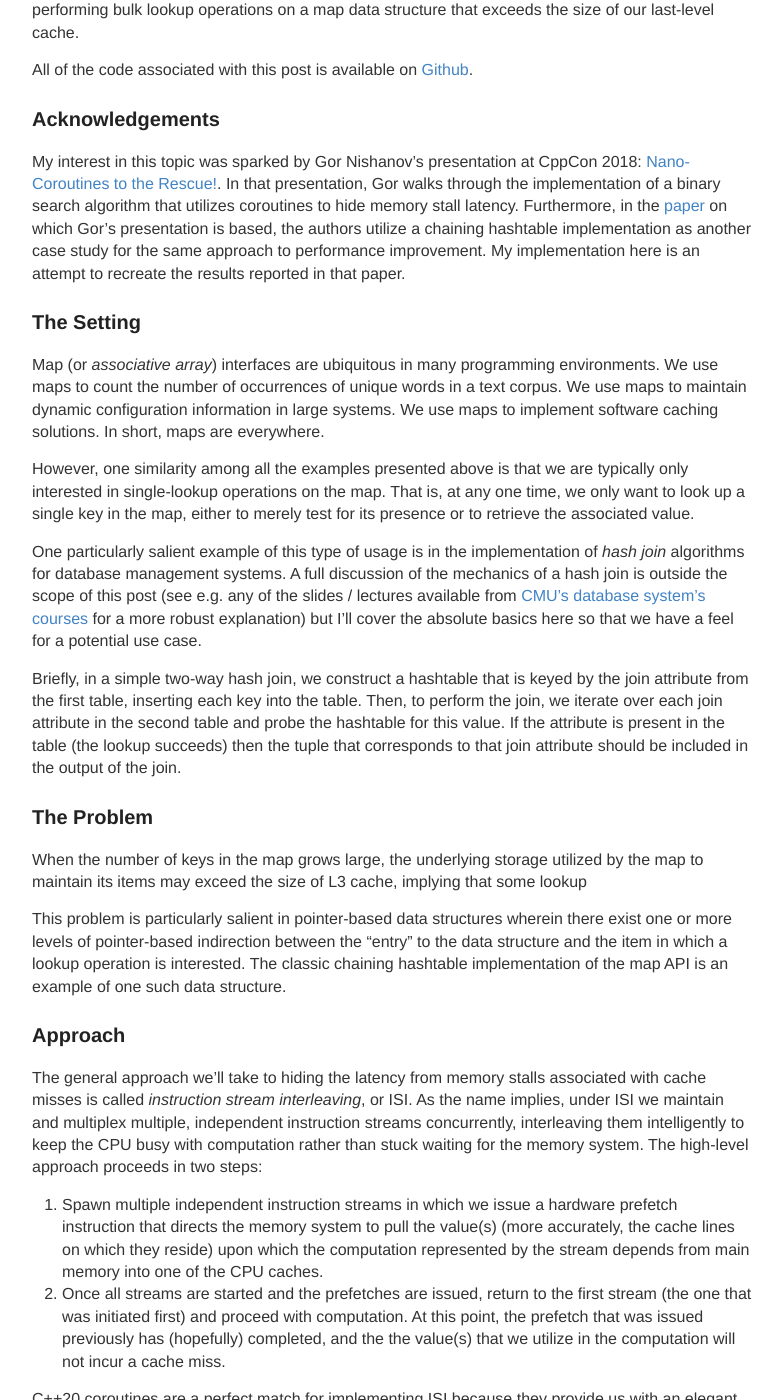
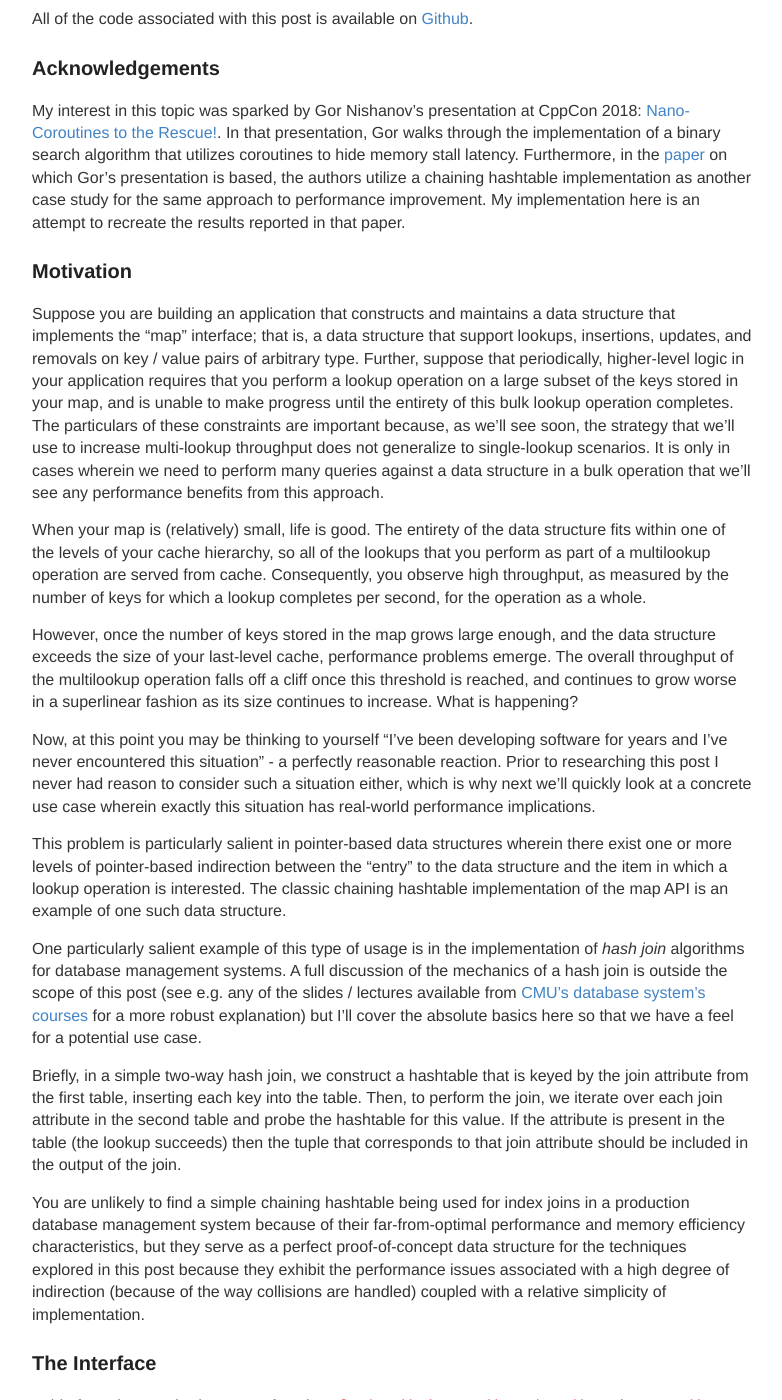
Before and after one commit to turingcompl33t/turingcompl33t.github.io, a Jekyll site: the page built from _posts/2020-8-30-Coroutine-Map.md, in a window 1280 px wide and 1400 px high, scrolled down 301 px. Shown: the whole window, without its empty margins (248-1030 px from the left). Built offline with Jekyll 4.4.1, drawn with Linux system fonts in a browser that asks for light colours; some of the changed text lies outside the part shown.

Commit message:
still working on intro section for map post

````diff
--- a/_posts/2020-8-30-Coroutine-Map.md
+++ b/_posts/2020-8-30-Coroutine-Map.md
@@ -11,23 +11,54 @@ All of the code associated with this post is available on [Github](https://githu
 
 My interest in this topic was sparked by Gor Nishanov's presentation at CppCon 2018: [Nano-Coroutines to the Rescue!](https://www.youtube.com/watch?v=j9tlJAqMV7U). In that presentation, Gor walks through the implementation of a binary search algorithm that utilizes coroutines to hide memory stall latency. Furthermore, in the [paper](http://www.vldb.org/pvldb/vol11/p1702-jonathan.pdf) on which Gor's presentation is based, the authors utilize a chaining hashtable implementation as another case study for the same approach to performance improvement. My implementation here is an attempt to recreate the results reported in that paper.
 
-### The Setting
+### Motivation
 
-Map (or _associative array_) interfaces are ubiquitous in many programming environments. We use maps to count the number of occurrences of unique words in a text corpus. We use maps to maintain dynamic configuration information in large systems. We use maps to implement software caching solutions. In short, maps are everywhere.
+Suppose you are building an application that constructs and maintains a data structure that implements the "map" interface; that is, a data structure that support lookups, insertions, updates, and removals on key / value pairs of arbitrary type. Further, suppose that periodically, higher-level logic in your application requires that you perform a lookup operation on a large subset of the keys stored in your map, and is unable to make progress until the entirety of this bulk lookup operation completes. The particulars of these constraints are important because, as we'll see soon, the strategy that we'll use to increase multi-lookup throughput does not generalize to single-lookup scenarios. It is only in cases wherein we need to perform many queries against a data structure in a bulk operation that we'll see any performance benefits from this approach.
 
-However, one similarity among all the examples presented above is that we are typically only interested in single-lookup operations on the map. That is, at any one time, we only want to look up a single key in the map, either to merely test for its presence or to retrieve the associated value.
+When your map is (relatively) small, life is good. The entirety of the data structure fits within one of the levels of your cache hierarchy, so all of the lookups that you perform as part of a multilookup operation are served from cache. Consequently, you observe high throughput, as measured by the number of keys for which a lookup completes per second, for the operation as a whole.
+
+However, once the number of keys stored in the map grows large enough, and the data structure exceeds the size of your last-level cache, performance problems emerge. The overall throughput of the multilookup operation falls off a cliff once this threshold is reached, and continues to grow worse in a superlinear fashion as its size continues to increase. What is happening?
+
+Now, at this point you may be thinking to yourself "I've been developing software for years and I've never encountered this situation" - a perfectly reasonable reaction. Prior to researching this post I never had reason to consider such a situation either, which is why next we'll quickly look at a concrete use case wherein exactly this situation has real-world performance implications.
+
+This problem is particularly salient in pointer-based data structures wherein there exist one or more levels of pointer-based indirection between the "entry" to the data structure and the item in which a lookup operation is interested. The classic chaining hashtable implementation of the map API is an example of one such data structure.
 
 One particularly salient example of this type of usage is in the implementation of _hash join_ algorithms for database management systems. A full discussion of the mechanics of a hash join is outside the scope of this post (see e.g. any of the slides / lectures available from [CMU's database system's courses](https://www.cs.cmu.edu/~pavlo/) for a more robust explanation) but I'll cover the absolute basics here so that we have a feel for a potential use case.
 
 Briefly, in a simple two-way hash join, we construct a hashtable that is keyed by the join attribute from the first table, inserting each key into the table. Then, to perform the join, we iterate over each join attribute in the second table and probe the hashtable for this value. If the attribute is present in the table (the lookup succeeds) then the tuple that corresponds to that join attribute should be included in the output of the join.
 
-### The Problem
+You are unlikely to find a simple chaining hashtable being used for index joins in a production database management system because of their far-from-optimal performance and memory efficiency characteristics, but they serve as a perfect proof-of-concept data structure for the techniques explored in this post because they exhibit the performance issues associated with a high degree of indirection (because of the way collisions are handled) coupled with a relative simplicity of implementation.
 
-When the number of keys in the map grows large, the underlying storage utilized by the map to maintain its items may exceed the size of L3 cache, implying that some lookup
+### The Interface
 
-This problem is particularly salient in pointer-based data structures wherein there exist one or more levels of pointer-based indirection between the "entry" to the data structure and the item in which a lookup operation is interested. The classic chaining hashtable implementation of the map API is an example of one such data structure.
+Aside from the standard map API functions `lookup()`, `insert()`, `update()`, and `remove()`, my `Map` implementation also includes the following members for performing multilookup operations:
 
-### Approach
+```c++
+template <
+    typename BeginInputIter,
+    typename EndInputIter,
+    typename OutputIter>
+auto sequential_multilookup(
+    BeginInputIter begin_keys,
+    EndInputIter   end_keys,
+    OutputIter     begin_results) -> void;
+
+template <
+    typename BeginInputIter,
+    typename EndInputIter,
+    typename OutputIter,
+    typename Scheduler>
+auto interleaved_multilookup(
+    BeginInputIter    begin_keys,
+    EndInputIter      end_keys,
+    OutputIter        begin_results,
+    Scheduler const&  scheduler,
+    std::size_t const n_streams) -> void;
+```
+
+The first three arguments for each function specify the input and output ranges utilized by the multilookup operation. The `interleaved_multilookup()` function accepts two additional arguments, the first of which is a reference to a `Scheduler` that manages suspension and subsequent resumption of the individual coroutines it spawns, and the second that specifies the number of independent instruction streams to utilize in the multilookup. We'll revisit these two parameters is slightly more detail below.
+
+### Behind the Scenes
 
 The general approach we'll take to hiding the latency from memory stalls associated with cache misses is called _instruction stream interleaving_, or ISI. As the name implies, under ISI we maintain and multiplex multiple, independent instruction streams concurrently, interleaving them intelligently to keep the CPU busy with computation rather than stuck waiting for the memory system. The high-level approach proceeds in two steps:
 
````
Also changed, not shown: other parts of _posts/2020-8-30-Coroutine-Map.md (+2 -2 lines).
